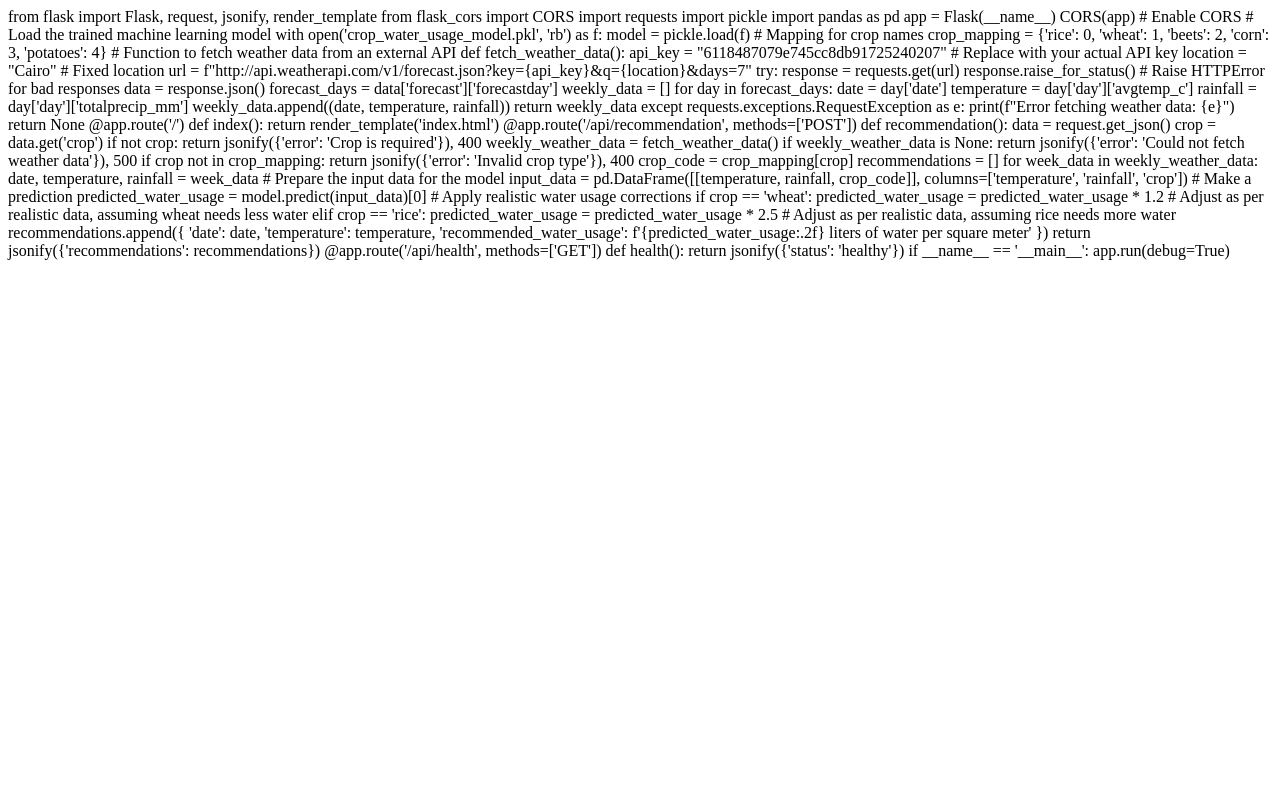
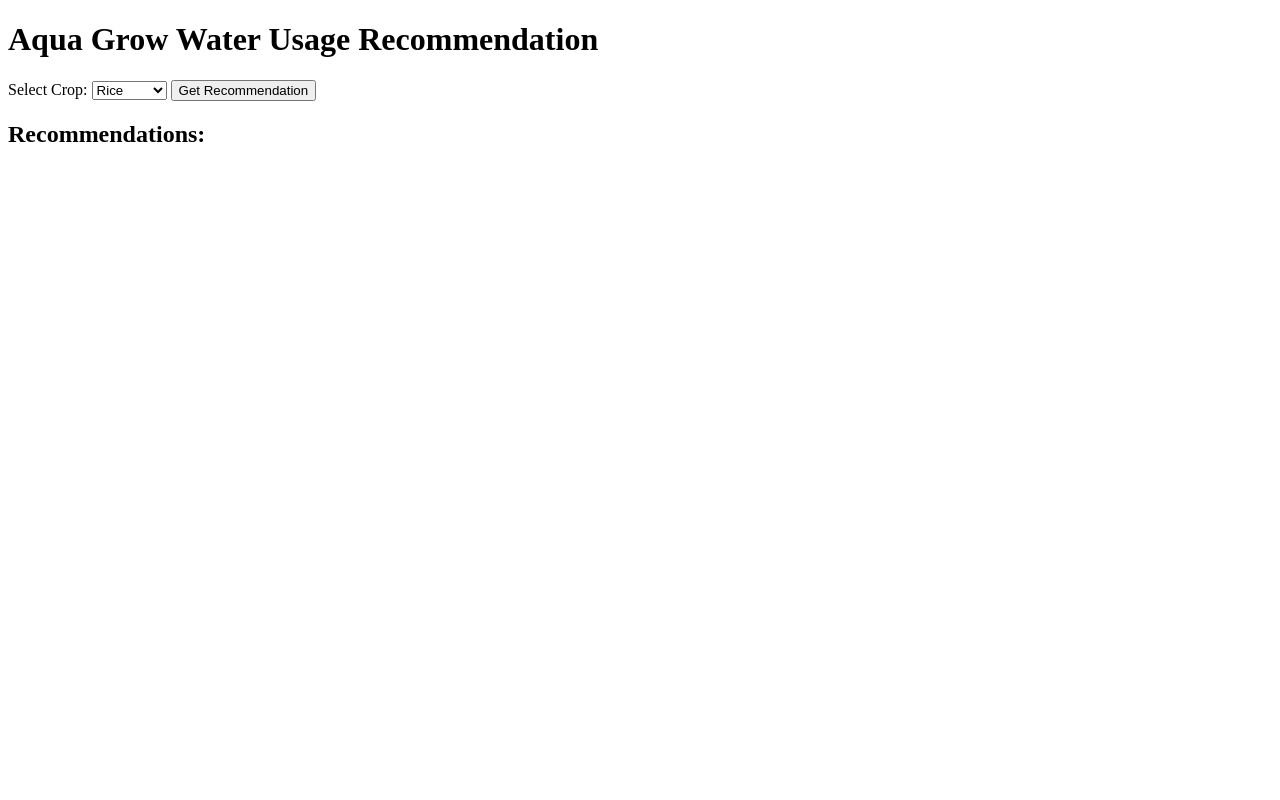
Before and after one commit to mohamedmeqlad99/aqua_grow_api, a Flask app: template templates/index.html in a window 1280 px wide. Run offline with Flask 3, Linux system fonts and the light colour scheme; the template is opened without the code that fills it, so the values that code supplies are empty; parts of the project's set-up code (start-up, migrations or seed data) failed here and were passed over.

Commit message:
updating index.html

```diff
--- a/templates/index.html
+++ b/templates/index.html
@@ -1,90 +1,60 @@
-from flask import Flask, request, jsonify, render_template
-from flask_cors import CORS
-import requests
-import pickle
-import pandas as pd
+<!DOCTYPE html>
+<html>
+<head>
+    <title>Aqua Grow Recommendation</title>
+    <link rel="icon" href="{{ url_for('static', filename='favicon.ico') }}">
+</head>
+<body>
+    <h1>Aqua Grow Water Usage Recommendation</h1>
+    <form id="cropForm">
+        <label for="crop">Select Crop:</label>
+        <select id="crop" name="crop">
+            <option value="rice">Rice</option>
+            <option value="wheat">Wheat</option>
+            <option value="beets">Beets</option>
+            <option value="corn">Corn</option>
+            <option value="potatoes">Potatoes</option>
+        </select>
+        <button type="button" onclick="getRecommendation()">Get Recommendation</button>
+    </form>
 
-app = Flask(__name__)
-CORS(app)  # Enable CORS
+    <h2>Recommendations:</h2>
+    <ul id="recommendations"></ul>
 
-# Load the trained machine learning model
-with open('crop_water_usage_model.pkl', 'rb') as f:
-    model = pickle.load(f)
+    <script>
+        async function getRecommendation() {
+            const crop = document.getElementById('crop').value;
+            try {
+                const response = await fetch('/api/recommendation', {
+                    method: 'POST',
+                    headers: {
+                        'Content-Type': 'application/json'
+                    },
+                    body: JSON.stringify({ crop: crop })
+                });
 
-# Mapping for crop names
-crop_mapping = {'rice': 0, 'wheat': 1, 'beets': 2, 'corn': 3, 'potatoes': 4}
+                const recommendations = document.getElementById('recommendations');
+                recommendations.innerHTML = '';
 
-# Function to fetch weather data from an external API
-def fetch_weather_data():
-    api_key = "6118487079e745cc8db91725240207"  # Replace with your actual API key
-    location = "Cairo"  # Fixed location
-    url = f"http://api.weatherapi.com/v1/forecast.json?key={api_key}&q={location}&days=7"
-
-    try:
-        response = requests.get(url)
-        response.raise_for_status()  # Raise HTTPError for bad responses
-
-        data = response.json()
-        forecast_days = data['forecast']['forecastday']
-        weekly_data = []
-        for day in forecast_days:
-            date = day['date']
-            temperature = day['day']['avgtemp_c']
-            rainfall = day['day']['totalprecip_mm']
-            weekly_data.append((date, temperature, rainfall))
-        return weekly_data
-    except requests.exceptions.RequestException as e:
-        print(f"Error fetching weather data: {e}")
-        return None
-
-@app.route('/')
-def index():
-    return render_template('index.html')
-
-@app.route('/api/recommendation', methods=['POST'])
-def recommendation():
-    data = request.get_json()
-    crop = data.get('crop')
-
-    if not crop:
-        return jsonify({'error': 'Crop is required'}), 400
-
-    weekly_weather_data = fetch_weather_data()
-
-    if weekly_weather_data is None:
-        return jsonify({'error': 'Could not fetch weather data'}), 500
-
-    if crop not in crop_mapping:
-        return jsonify({'error': 'Invalid crop type'}), 400
-
-    crop_code = crop_mapping[crop]
-    recommendations = []
-
-    for week_data in weekly_weather_data:
-        date, temperature, rainfall = week_data
-        # Prepare the input data for the model
-        input_data = pd.DataFrame([[temperature, rainfall, crop_code]], columns=['temperature', 'rainfall', 'crop'])
-
-        # Make a prediction
-        predicted_water_usage = model.predict(input_data)[0]
-
-        # Apply realistic water usage corrections
-        if crop == 'wheat':
-            predicted_water_usage = predicted_water_usage * 1.2  # Adjust as per realistic data, assuming wheat needs less water
-        elif crop == 'rice':
-            predicted_water_usage = predicted_water_usage * 2.5  # Adjust as per realistic data, assuming rice needs more water
-
-        recommendations.append({
-            'date': date,
-            'temperature': temperature,
-            'recommended_water_usage': f'{predicted_water_usage:.2f} liters of water per square meter'
-        })
-
-    return jsonify({'recommendations': recommendations})
-
-@app.route('/api/health', methods=['GET'])
-def health():
-    return jsonify({'status': 'healthy'})
-
-if __name__ == '__main__':
-    app.run(debug=True)
+                if (response.ok) {
+                    const data = await response.json();
+                    console.log(data); // Debug: log the data
+                    data.recommendations.forEach(rec => {
+                        const li = document.createElement('li');
+                        li.textContent = `${rec.date}: Temperature ${rec.temperature}°C, ${rec.recommended_water_usage}`;
+                        recommendations.appendChild(li);
+                    });
+                } else {
+                    const errorData = await response.json();
+                    console.error(errorData); // Debug: log the error
+                    const li = document.createElement('li');
+                    li.textContent = `Error: ${errorData.error}`;
+                    recommendations.appendChild(li);
+                }
+            } catch (error) {
+                console.error('Error:', error); // Debug: log any errors
+            }
+        }
+    </script>
+</body>
+</html>
```
